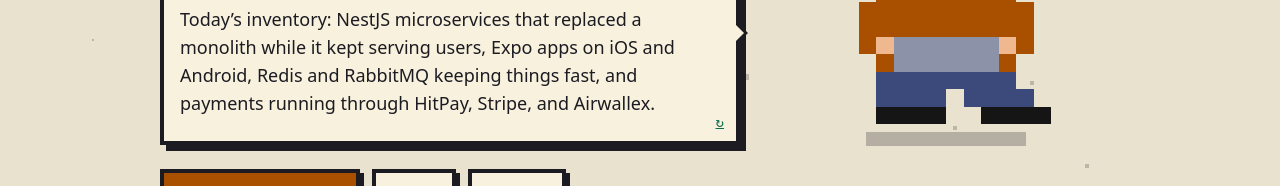
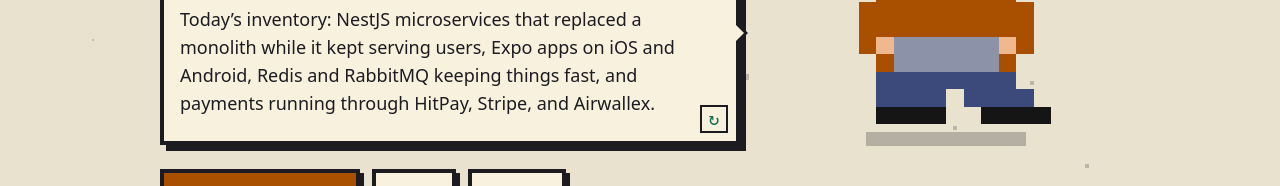
Before and after one commit to RZID/RZID, a React (Vite) app: page / in a window 1280 px wide. Both pictures are taken after a click on the button 450 px from the left and 382 px from the top of the page. Shown: the part 317-503 px from the top of the page. Built offline with nearby package versions, Linux system fonts and the light colour scheme.

Commit message:
fix: give replay button a non-overlapped 28px hit area

```diff
--- a/src/features/hero/hero-section.tsx
+++ b/src/features/hero/hero-section.tsx
@@ -7,6 +7,7 @@ import { Reveal } from '@/components/ui/reveal'
 import { profile } from '@/content/profile'
 import { hero, sections, ui } from '@/content/site'
 import { useTypewriter } from '@/hooks/use-typewriter'
+import { cn } from '@/lib/cn'
 import { useLocale, useT } from '@/lib/locale'
 
 type ChatDialogueProps = {
@@ -34,16 +35,16 @@ const ChatDialogue = ({ sentences, instant }: ChatDialogueProps) => {
         type="button"
         onClick={finish}
         aria-label={t(ui.dialogueSkip)}
-        className="absolute inset-0 cursor-pointer"
+        className={cn('absolute inset-0 cursor-pointer', done && 'right-12 bottom-10')}
       />
       {done ? (
         <button
           type="button"
           onClick={replay}
           aria-label={t(ui.replayDialogue)}
-          className="absolute right-3 bottom-2 z-10 cursor-pointer font-pixel text-sm text-mint underline"
+          className="absolute right-2 bottom-2 z-10 flex size-7 cursor-pointer items-center justify-center border-2 border-ink bg-panel font-pixel text-lg leading-none text-mint"
         >
-          ↻
+          <span aria-hidden>↻</span>
         </button>
       ) : null}
     </Box>
```
